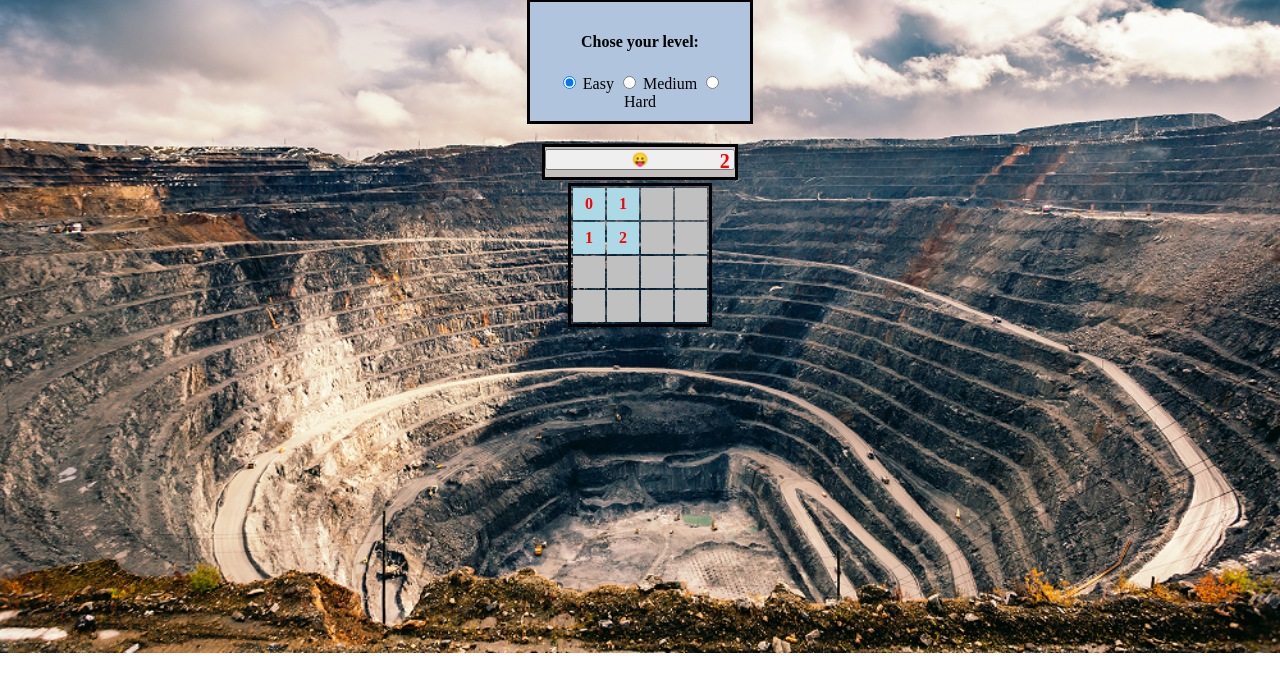
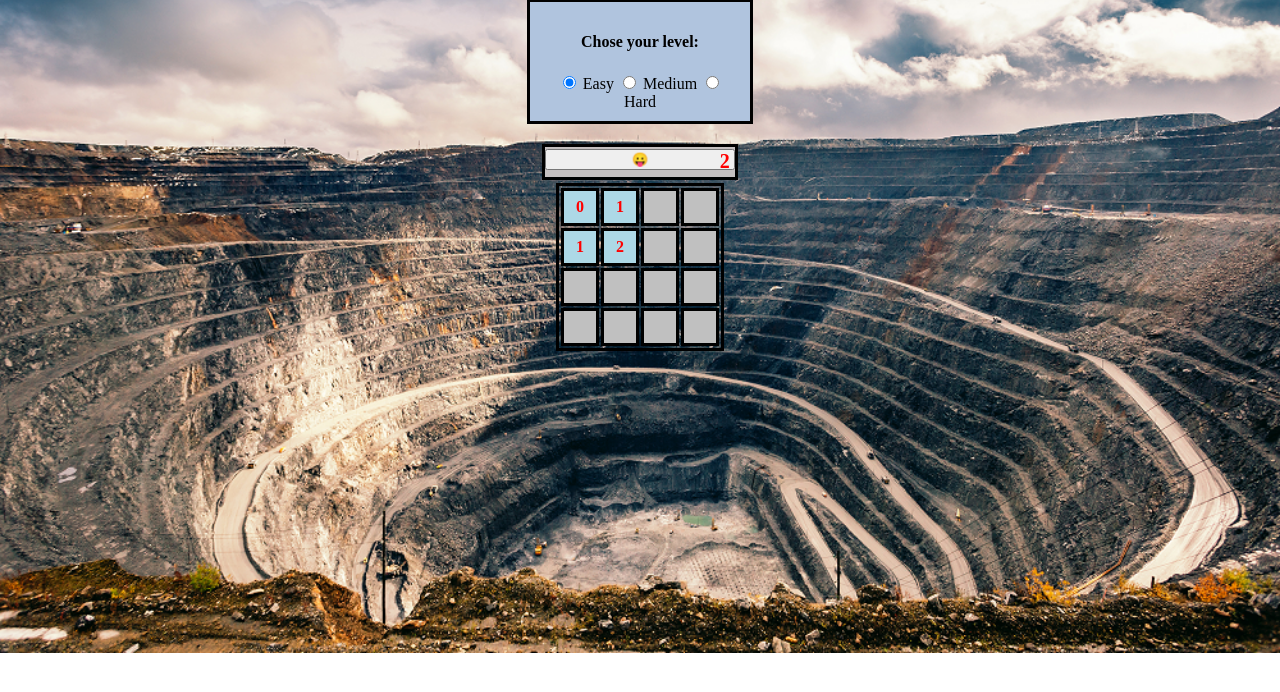
Before and after one commit to Daniel-peretz-levin/Mines-sweeper, a plain HTML site: page index.html in a window 1280 px wide. Both pictures are taken after a click on the element 589 px from the left and 269 px from the top of the page. Shown: the part 66-758 px from the top of the page. Drawn offline with Linux system fonts and the light colour scheme.

Commit message:
Add files via upload

```diff
--- a/css/main.css
+++ b/css/main.css
@@ -61,6 +61,8 @@ h1 {
     font-weight: bold;
     background: silver;
     color: red;
+    border: black solid;
+
 }
 
 .cell:hover {
--- a/js/game.js
+++ b/js/game.js
@@ -110,7 +110,6 @@ function cellClicked(elCell, i, j) {
         console.log("shown count is:", gGame.shownCount);
         //if minecount === 0 do  newFunction() goes to each neighbour and call cellClicked
         if (gBoard[i][j].minesAroundCount === 0) expendingNegs(pos);
-        if (gLevel.mines === gGame.markedCount && gGame.shownCount === (gLevel.size * gLevel.size - gLevel.mines)) winGame();
     }
     else {
         cell.isShown = true;
@@ -118,6 +117,7 @@ function cellClicked(elCell, i, j) {
         elCell.style.backgroundColor = "red";
         loseGame();
     }
+    if (gLevel.mines === gGame.markedCount && gGame.shownCount === (gLevel.size * gLevel.size - gLevel.mines)) winGame();
     // console.log("is shown:", cell.isShown, "count negs", counter);
 }
 function expendingNegs(pos) {
```
